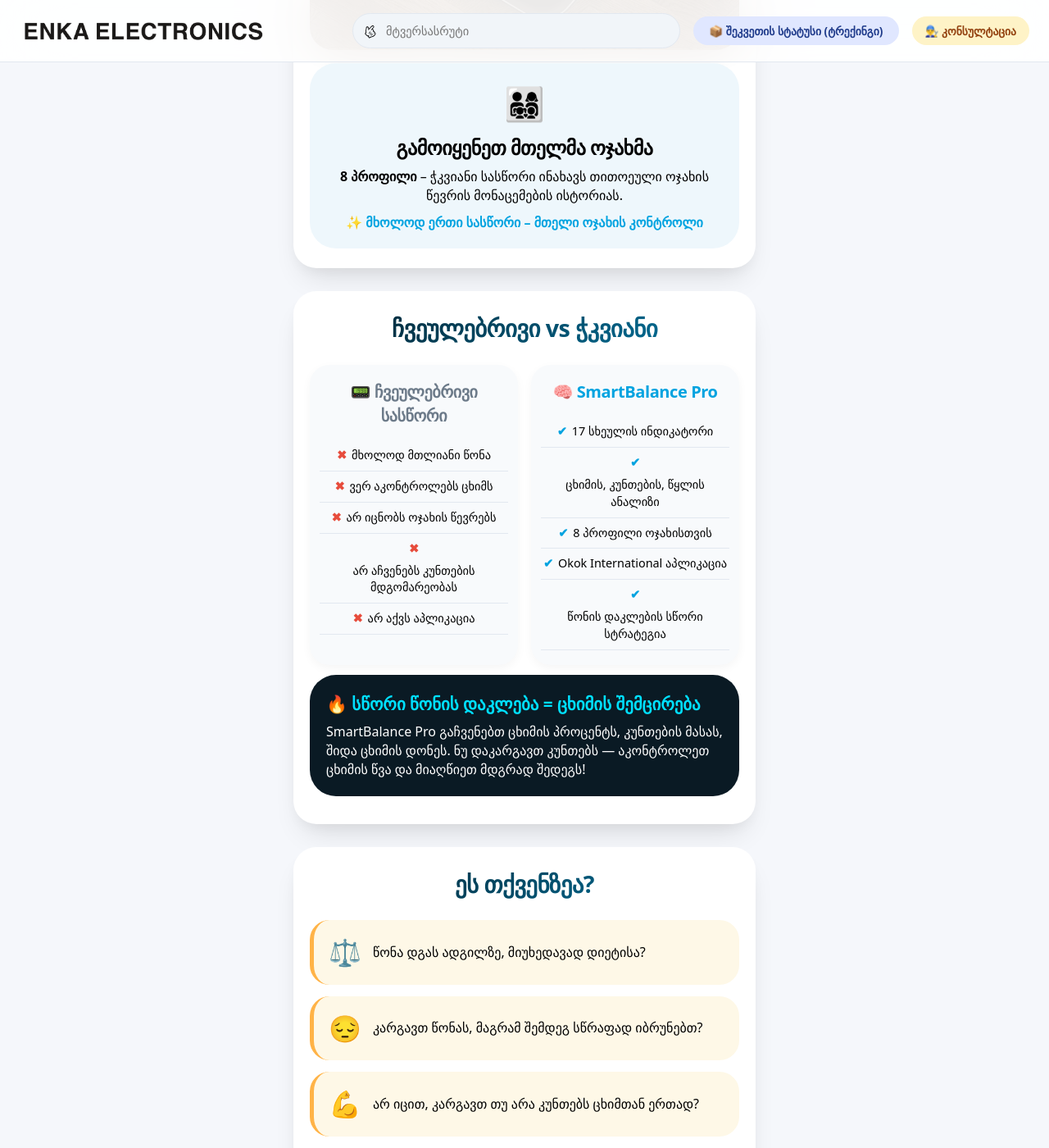
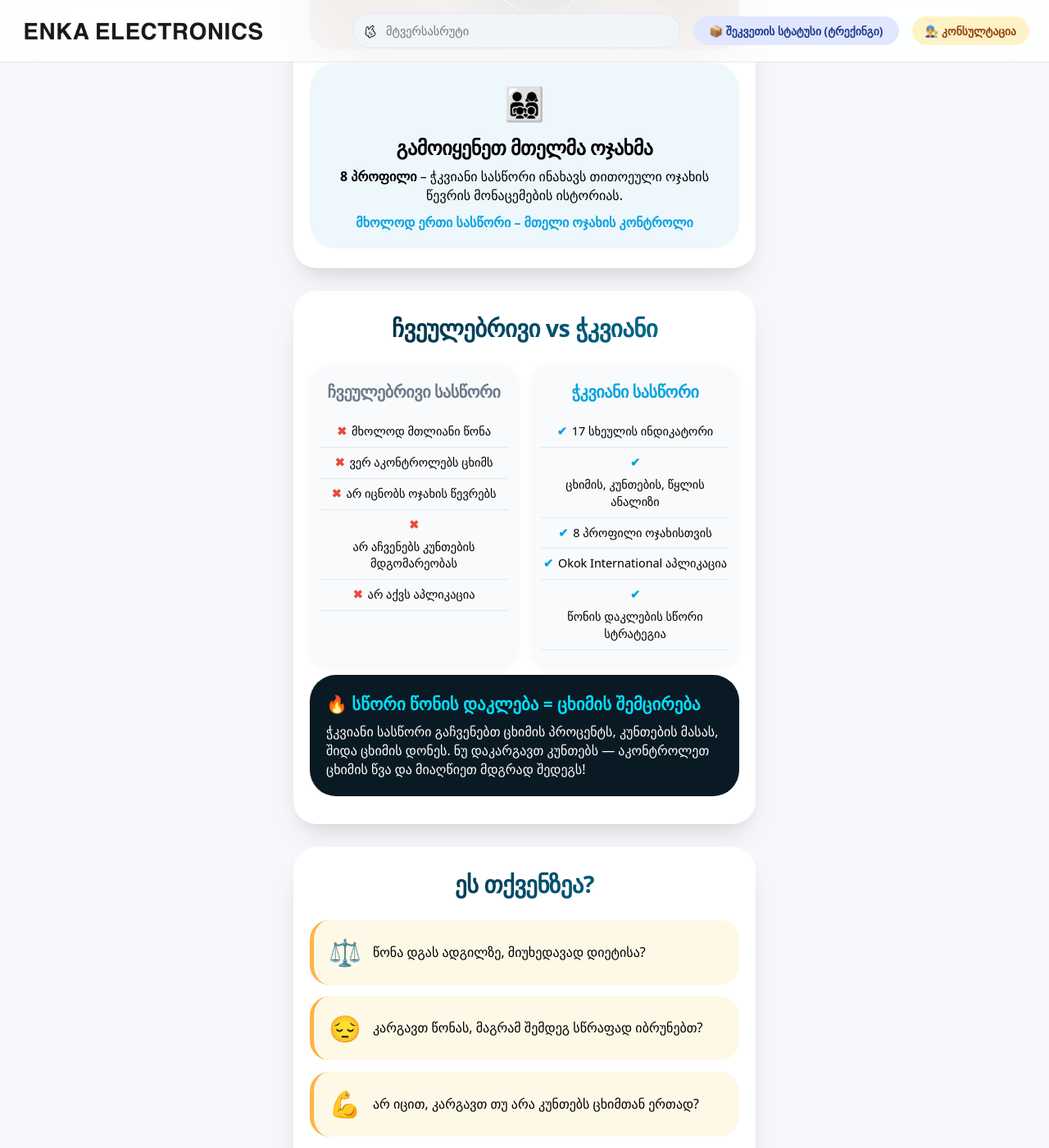
Before and after one commit to nikooganesiani/nikooganesiani.github.io, a Jekyll site: the page built from smartscale/index.html, in a window 1280 px wide and 1400 px high, scrolled down 3497 px. Shown: the whole window at 82% size. Built offline with Jekyll 4.4.1, drawn with Linux system fonts in a browser that asks for light colours; some of the changed text lies outside the part shown.

Commit message:
Update index.html

```diff
--- a/smartscale/index.html
+++ b/smartscale/index.html
@@ -14,9 +14,9 @@
     <input type="tel" class="input-field" placeholder="ტელეფონის ნომერი" required id="phoneTop">
 
     <!-- Скрытые поля с данными о товаре -->
-    <input type="hidden" name="product" value="SmartBalance Pro">
+    <input type="hidden" name="product" value="Smartscale">
     <input type="hidden" name="price" value="39">
-    <input type="hidden" name="product_id" value="SmartBalance Pro">
+    <input type="hidden" name="product_id" value="Smartscale">
 
     <button type="submit" class="btn">👉 შეკვეთა</button>
 </form>
@@ -24,8 +24,8 @@
 
     <!-- Hero -->
     <div class="hero text-center" style="margin: 8px 0 12px;">
-        <h1 style="font-size: 2rem;">Smart<span style="color:#00a3e0;">Balance</span> Pro</h1>
-        <p style="margin: 8px 0 10px;">17 მაჩვენებელი | Okok International | სხეულის ცხიმის ანალიზი</p>
+        <h1 style="font-size: 2rem;"><span style="color:#00a3e0;">ჭკვიანი</span>სასწორი</h1>
+        <p style="margin: 8px 0 10px;">17 მაჩვენებელი | 4 სენსორი | ცხიმის პროცენტის ანალიზი</p>
     </div>
 
     <!-- Блок ЦЕНА + остаток -->
@@ -64,10 +64,10 @@
         <div class="metrics-grid">
             <div class="metric"><span>⚖️ წონა</span> კგ</div>
             <div class="metric"><span>📊 BMI</span> ინდექსი</div>
-            <div class="metric"><span>🧈 ცხიმი</span> კგ/%</div>
-            <div class="metric"><span>💪 ჩონჩხის კუნთების მასა</span> კგ/%</div>
-            <div class="metric"><span>💪 კუნთები</span> კგ/%</div>
-            <div class="metric"><span>💧 წყალი</span> კგ/%</div>
+            <div class="metric"><span>🧈 ცხიმი</span> კგ, %</div>
+            <div class="metric"><span>💪 ჩონჩხის კუნთების მასა</span> კგ, %</div>
+            <div class="metric"><span>💪 კუნთები</span> კგ, %</div>
+            <div class="metric"><span>💧 წყალი</span> კგ, %</div>
             <div class="metric"><span>🫀 ვისცერული ცხიმი</span> ინდექსი</div>
             <div class="metric"><span>🦴 სკელეტის მასა</span> კგ</div>
             <div class="metric"><span>🔥 მეტაბოლიზმი</span> კკალ</div>
@@ -75,7 +75,7 @@
             <div class="metric"><span>📈 სიმსუქნის დონე</span> %</div>
             <div class="metric"><span>🧓 სხეულის ასაკი</span> ასაკი</div>
             <div class="metric"><span>⚖️ ჯამური წონა ცხიმის გარეშე</span> კგ</div>
-            <div class="metric"><span>🎯 იდეალური წონა</span> რეკომ.</div>
+            <div class="metric"><span>🎯 იდეალური წონა</span> რეკომენდირებული</div>
             <div class="metric"><span>📅 ცვლილებათა დინამიკა</span> ისტორია</div>
                         <div class="metric"><span>🙌 და სხვა</span> </div>
         </div>
@@ -88,7 +88,7 @@
             <div class="family-badge">👨‍👩‍👧‍👦</div>
             <h3 style="font-size:1.5rem; margin-bottom: 6px;">გამოიყენეთ მთელმა ოჯახმა</h3>
             <p style="font-size:1rem;"><strong>8 პროფილი</strong> – ჭკვიანი სასწორი ინახავს თითოეული ოჯახის წევრის მონაცემების ისტორიას.</p>
-            <p class="accent-text" style="margin-top: 10px;">✨ მხოლოდ ერთი სასწორი – მთელი ოჯახის კონტროლი</p>
+            <p class="accent-text" style="margin-top: 10px;">მხოლოდ ერთი სასწორი – მთელი ოჯახის კონტროლი</p>
         </div>
     </div>
 
@@ -97,7 +97,7 @@
         <div class="section-title"><h2>ჩვეულებრივი vs ჭკვიანი</h2></div>
         <div class="compare-2cols">
             <div class="compare-col ordinary-col">
-                <h3>📟 ჩვეულებრივი სასწორი</h3>
+                <h3>ჩვეულებრივი სასწორი</h3>
                 <ul>
                     <li><span class="badge-cross">✖</span> მხოლოდ მთლიანი წონა</li>
                     <li><span class="badge-cross">✖</span> ვერ აკონტროლებს ცხიმს</li>
@@ -107,7 +107,7 @@
                 </ul>
             </div>
             <div class="compare-col smart-col">
-                <h3>🧠 SmartBalance Pro</h3>
+                <h3>ჭკვიანი სასწორი</h3>
                 <ul>
                     <li><span class="badge-check">✔</span> 17 სხეულის ინდიკატორი</li>
                     <li><span class="badge-check">✔</span> ცხიმის, კუნთების, წყლის ანალიზი</li>
@@ -119,7 +119,7 @@
         </div>
         <div class="fat-loss-badge" style="margin-top: 12px;">
             <span class="highlight-fat">🔥 სწორი წონის დაკლება = ცხიმის შემცირება</span>
-            <p>SmartBalance Pro გაჩვენებთ ცხიმის პროცენტს, კუნთების მასას, შიდა ცხიმის დონეს. ნუ დაკარგავთ კუნთებს — აკონტროლეთ ცხიმის წვა და მიაღწიეთ მდგრად შედეგს!</p>
+            <p>ჭკვიანი სასწორი გაჩვენებთ ცხიმის პროცენტს, კუნთების მასას, შიდა ცხიმის დონეს. ნუ დაკარგავთ კუნთებს — აკონტროლეთ ცხიმის წვა და მიაღწიეთ მდგრად შედეგს!</p>
         </div>
     </div>
 
@@ -148,7 +148,7 @@
                 <div class="about-text">გინდათ აკონტროლოთ არა მხოლოდ წონა, არამედ სხეულის ძირითადი მაჩვენებლები?</div>
             </div>
         </div>
-        <p class="text-center" style="margin-top: 20px; font-weight: 600;">👉 <span class="accent-text">SmartBalance Pro</span> სწორედ თქვენთვისაა!</p>
+        <p class="text-center" style="margin-top: 20px; font-weight: 600;">👉 <span class="accent-text">ჭკვიანი სასწორი</span> სწორედ თქვენთვისაა!</p>
     </div>
 
     <!-- Фото 4 + Преимущества магазина -->
@@ -175,21 +175,19 @@
             <div class="step"><div class="step-number">4</div><div class="step-text">გადაიხადეთ ნაღდი ანგარიშსწორებით ან ბარათით (ადგილზე)</div></div>
             <div class="step"><div class="step-number">5</div><div class="step-text">მიიღეთ პროდუქტი და დაიწყეთ სხეულის ანალიზი!</div></div>
         </div>
-        <div class="text-center" style="margin-top: 18px;"><span class="accent-text">⭐ მარტივი, სწრაფი და უსაფრთხო</span></div>
     </div>
 
 <!-- Нижняя форма -->
 <div class="card" id="order-bottom">
-    <h3 style="font-size: 1.6rem; margin-bottom: 6px; text-align: center;">🎯 შეუკვეთეთ 39 ლარად</h3>
-    <p style="text-align: center; margin-bottom: 18px;">მხოლოდ 4 ცალი დარჩა საწყობში — მარაგი მალე ამოიწურება!</p>
+    <h3 style="font-size: 1.6rem; margin-bottom: 6px; text-align: center;">შეუკვეთეთ ახლა 39 ლარად</h3>
         <form class="order-form" id="orderFormBottom">
     <input type="text" class="input-field" placeholder="თქვენი სახელი" required id="nameBottom">
     <input type="tel" class="input-field" placeholder="ტელეფონის ნომერი" required id="phoneBottom">
 
     <!-- Скрытые поля с данными о товаре -->
-    <input type="hidden" name="product" value="SmartBalance Pro">
+    <input type="hidden" name="product" value="Smartscale">
     <input type="hidden" name="price" value="39">
-    <input type="hidden" name="product_id" value="SmartBalance Pro">
+    <input type="hidden" name="product_id" value="Smartscale">
 
     <button type="submit" class="btn">👉 შეკვეთა</button>
 </form>
```
